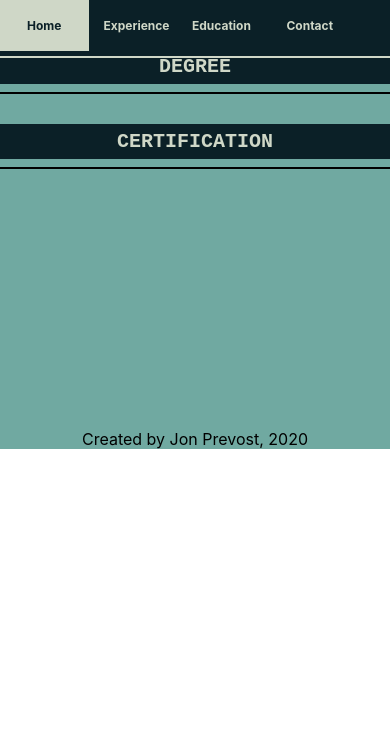
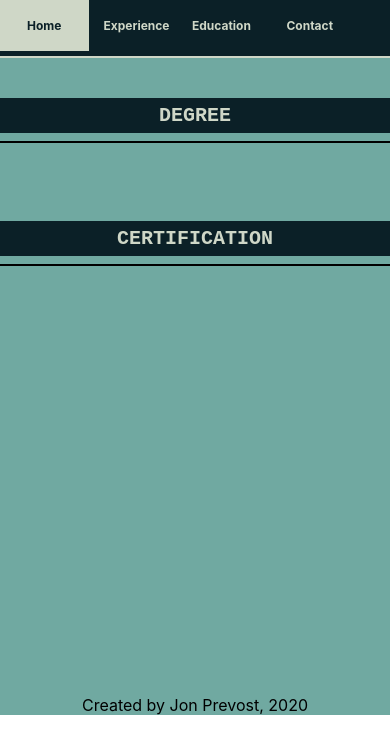
Before and after one commit to jprevost89/resume, a React (Create React App) app: page /education in a window 390 px wide. Shown: the top 754 px of the page. Built offline with nearby package versions, Linux system fonts and the light colour scheme.

Commit message:
updated education page styling to fit in mobile view

```diff
--- a/src/Components/About/About.js
+++ b/src/Components/About/About.js
@@ -24,7 +24,7 @@ class About extends Component {
                     <h3>Let's introduce ourselves.</h3>
                     <label>
                         Name:
-                        <input type="text" name="name" onChange={(e) => this.nameChangeHandler(e)} />
+                        <input type="text" name="name" maxLength="11" onChange={(e) => this.nameChangeHandler(e)} />
                     </label>
                     <button onClick={this.nameSubmitHandler}>Submit</button>
                 </form>
--- a/src/Components/CertificationComponent/CertificationComponent.css
+++ b/src/Components/CertificationComponent/CertificationComponent.css
@@ -7,3 +7,16 @@
     margin-top: 50px;
     width: 20%;
 }
+
+@media screen and (max-width: 500px) {
+    .certification {
+        width: 100px;
+    }
+    .certification h2{
+        font-size: 20px;
+    }
+
+    .certification h3{
+        font-size: 13.5px;
+    }
+}
--- a/src/Components/DegreeComponent/DegreeComponent.css
+++ b/src/Components/DegreeComponent/DegreeComponent.css
@@ -7,3 +7,14 @@
     margin-top: 50px;
     width: 30%;
 }
+
+@media screen and (max-width: 500px) {
+
+    .degree h2{
+        font-size: 20px;
+    }
+
+    .degree h3{
+        font-size: 13.5px;
+    }
+}
--- a/src/Components/EducationComponent/EducationComponent.css
+++ b/src/Components/EducationComponent/EducationComponent.css
@@ -21,7 +21,8 @@
     border-color: #CFD7C7;
 }
 
-.education hr {
-    border:  2 px#0B2027;
-    border-style: double;
+@media screen and (max-width: 500px) {
+    .education {
+        margin-top: 20%;
+    }
 }
--- a/src/Components/Footer/Footer.css
+++ b/src/Components/Footer/Footer.css
@@ -3,3 +3,9 @@
     background-color: #70a9a1;
     margin-top: 260px;
 }
+
+@media screen and (max-width: 500px) {
+    .footer {
+        margin-top: 110%;
+    }
+}
```
